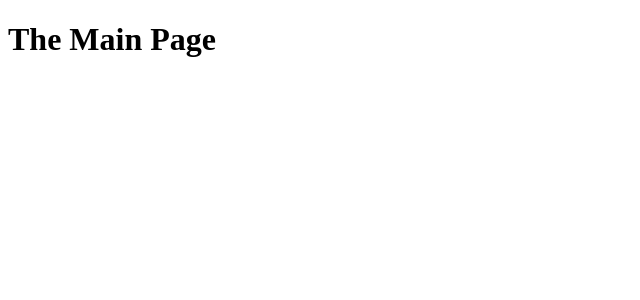
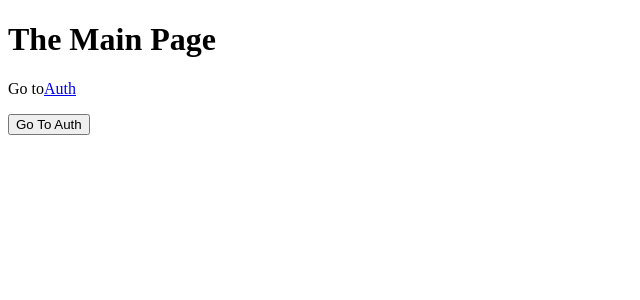
Before and after one commit to anderchen/nextjs, a Next.js app: page / in a window 1280 px wide. Shown: the top 300 px of the page, without its empty margins (0-640 px from the left). Built offline with nearby package versions, Linux system fonts and the light colour scheme.

Commit message:
Understand the basics

```diff
--- a/pages/index.js
+++ b/pages/index.js
@@ -1,9 +1,17 @@
 import React from 'react';
+import Link from 'next/link';
+import Router from 'next/router';
 
 const indexPage = () => {
   return (
     <div>
       <h1>The Main Page</h1>
+      <p>Go to
+        <Link href="/auth">
+          <a>Auth</a>
+        </Link>
+      </p>
+      <button onClick={() => Router.push('/auth')}>Go To Auth</button>
     </div>
   );
 };
```
